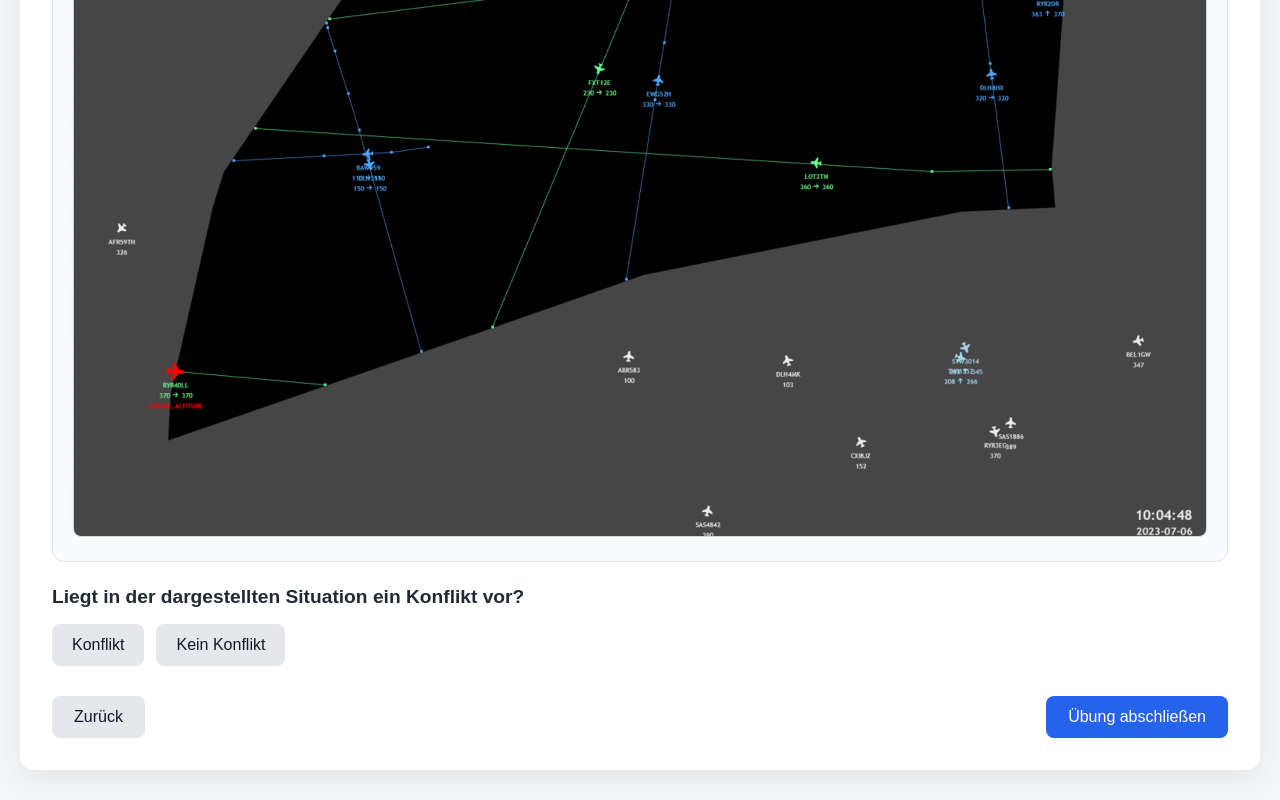
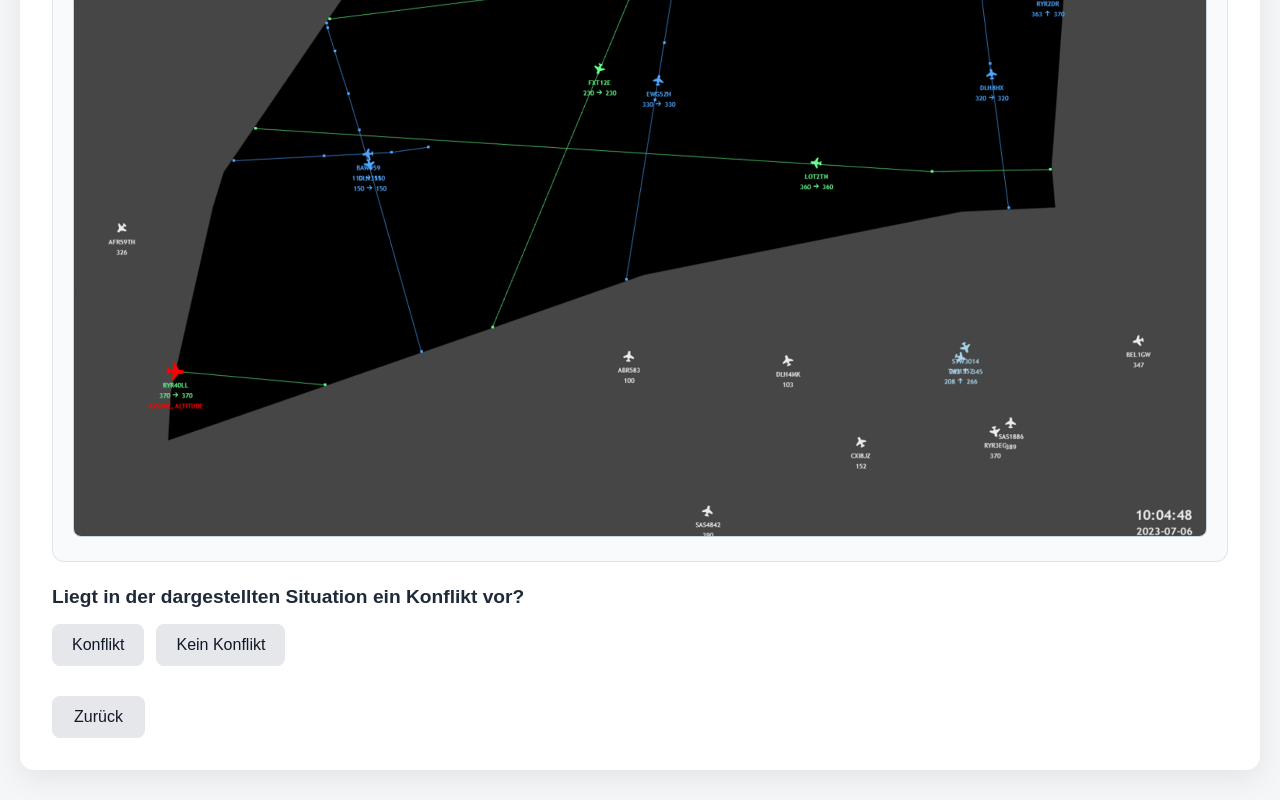
Before and after one commit to ericgrigoriu/ATCO_, a plain HTML site: page practice.html in a window 1280 px wide. Shown: the part 555-1355 px from the top of the page. Drawn offline with Linux system fonts and the light colour scheme.

Commit message:
Update practice.html

```diff
--- a/practice.html
+++ b/practice.html
@@ -251,7 +251,6 @@
 
     <div class="footer-row">
       <button type="button" class="back-btn" onclick="goBack()">Zurück</button>
-      <button type="button" class="submit-btn" onclick="submitPractice()">Übung abschließen</button>
     </div>
 
     <div id="nextLink" class="next-link">
```
